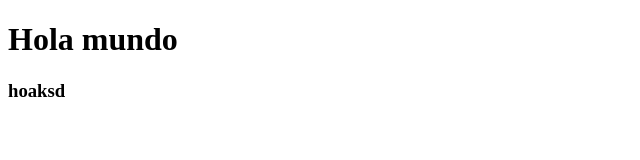
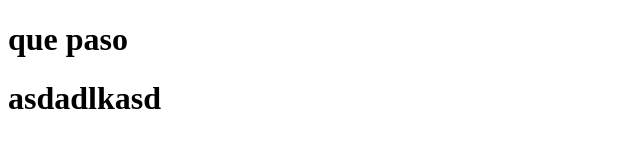
Before and after one commit to 201400076/repo, a plain HTML site: page index.html in a window 1280 px wide. Shown: the whole page, without its empty margins (0-640 px from the left). Drawn offline with Linux system fonts and the light colour scheme.

Commit message:
pruba commint con save

```diff
--- a/index.html
+++ b/index.html
@@ -7,7 +7,7 @@
     <title>Document</title>
 </head>
 <body>
-    <h1>Hola mundo</h1>
-    <h3>hoaksd</h3>
+    <h1>que paso</h1>
+    <h1>asdadlkasd</h1>
 </body>
 </html>
```
